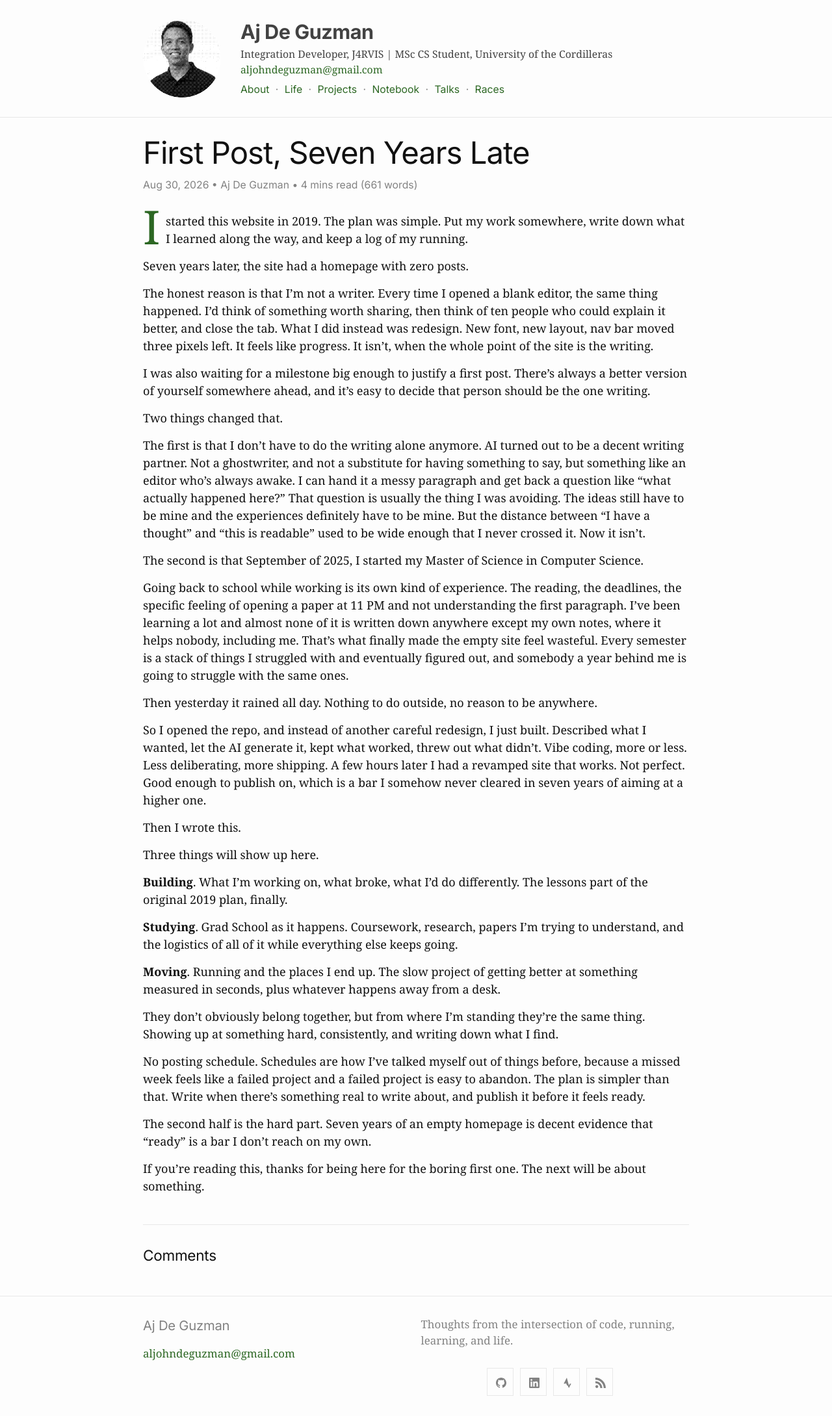
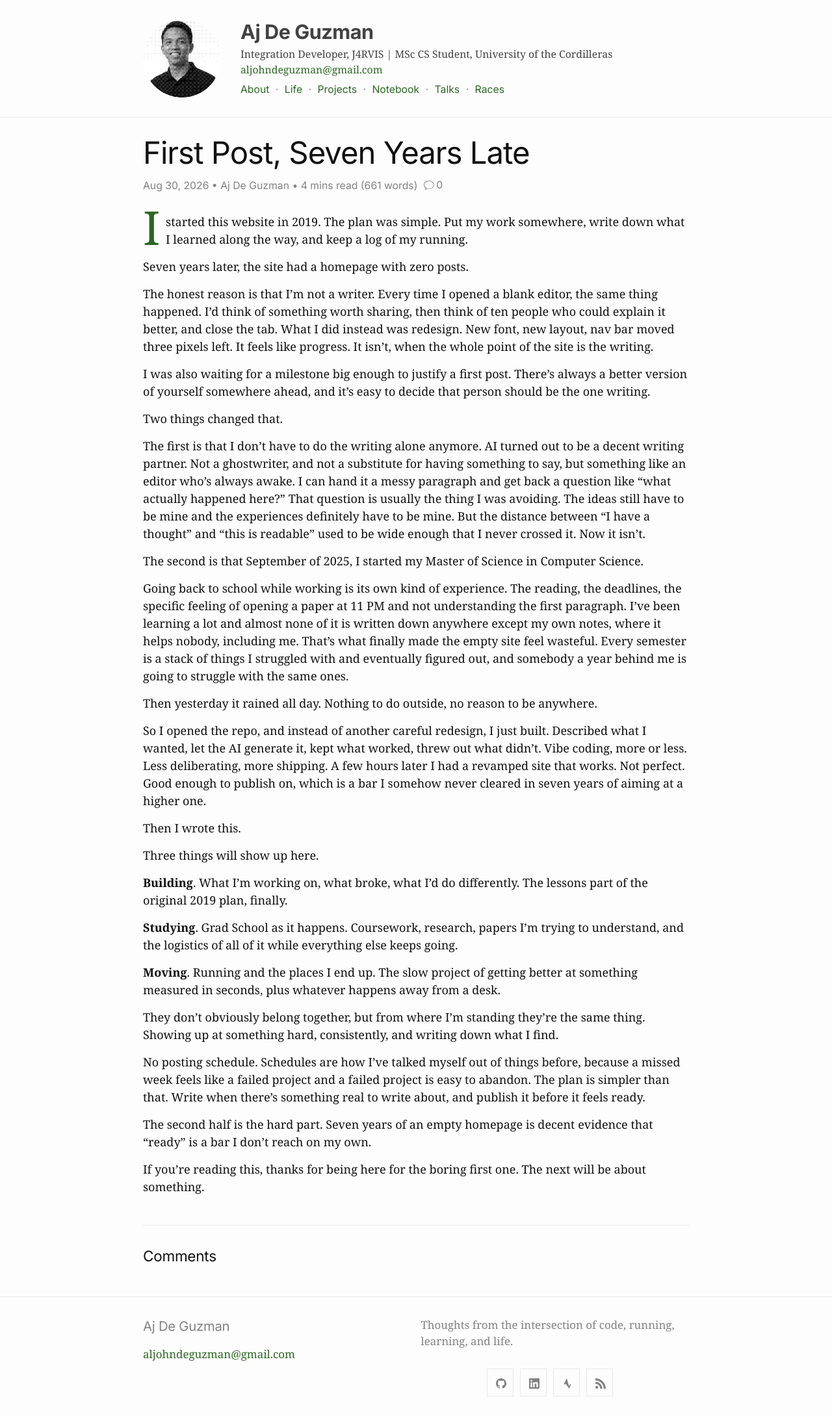
Before and after one commit to ajdeguzman/ajdeguzman.github.io, a Jekyll site: the page built from _posts/2026-08-30-first-post-seven-years-late.md, in a window 1280 px wide. Shown: the whole page at 65% size. Built offline with Jekyll 4.4.1, drawn with Linux system fonts in a browser that asks for light colours; comment, search, counter and statistics services are not loaded.

Commit message:
Added comment counter

```diff
--- a/_includes/comments.html
+++ b/_includes/comments.html
@@ -20,8 +20,23 @@
   {%- assign giscus_ready = true -%}
 {%- endif -%}
 {%- if giscus_ready and page.comments != false -%}
-<section class="comments" aria-label="Comments">
+<section class="comments" id="comments" aria-label="Comments">
   <h2 class="comments-heading">Comments</h2>
+
+  <script>
+    window.addEventListener('message', function (event) {
+      if (event.origin !== 'https://giscus.app') return;
+      if (!event.data || typeof event.data !== 'object' || !event.data.giscus) return;
+      if (!event.data.giscus.discussion) return;
+
+      var counter = document.querySelector('[data-comment-count]');
+      if (!counter) return;
+
+      var count = event.data.giscus.discussion.totalCommentCount;
+      counter.textContent = count;
+      counter.parentElement.setAttribute('aria-label', count + (count === 1 ? ' comment' : ' comments'));
+    });
+  </script>
 
   <script src="https://giscus.app/client.js"
           data-repo="{{ site.giscus.repo }}"
--- a/_layouts/post.html
+++ b/_layouts/post.html
@@ -16,6 +16,12 @@ layout: default
       • <span itemprop="author" itemscope itemtype="http://schema.org/Person"><span class="p-author h-card" itemprop="name">{{ author_name | escape }}</span></span>
       <span class="post-reading-meta">
         • {{ reading_time }} {% if reading_time == 1 %}min{% else %}mins{% endif %} read ({{ word_count }} {% if word_count == 1 %}word{% else %}words{% endif %})
+        {%- if page.comments != false and site.giscus.repo_id.size > 0 and site.giscus.category_id.size > 0 %}
+          <a class="comment-count" href="#comments" aria-label="0 comments" title="View comments">
+            <svg class="comment-count-icon" aria-hidden="true" focusable="false"><use xlink:href="{{ '/assets/minima-social-icons.svg#comment' | relative_url }}"></use></svg>
+            <span data-comment-count>0</span>
+          </a>
+        {%- endif %}
       </span>
     </p>
   </header>
--- a/_sass/minima/_custom.scss
+++ b/_sass/minima/_custom.scss
@@ -424,6 +424,28 @@ a:visited {
   margin-bottom: $spacing-unit / 2;
 }
 
+.comment-count {
+  display: inline-flex;
+  align-items: center;
+  gap: 0.2em;
+  margin-left: 0.35em;
+  color: $grey-color;
+  text-decoration: none;
+  vertical-align: -0.1em;
+
+  &:visited { color: $grey-color; }
+  &:hover {
+    color: $brand-color;
+    text-decoration: none;
+  }
+}
+
+.comment-count-icon {
+  width: 1em;
+  height: 1em;
+  fill: currentColor;
+}
+
 .giscus,
 .giscus-frame {
   max-width: 100%;
```
Also changed, not shown: other parts of _includes/comments.html (+1 -2 lines), assets/minima-social-icons.svg.
